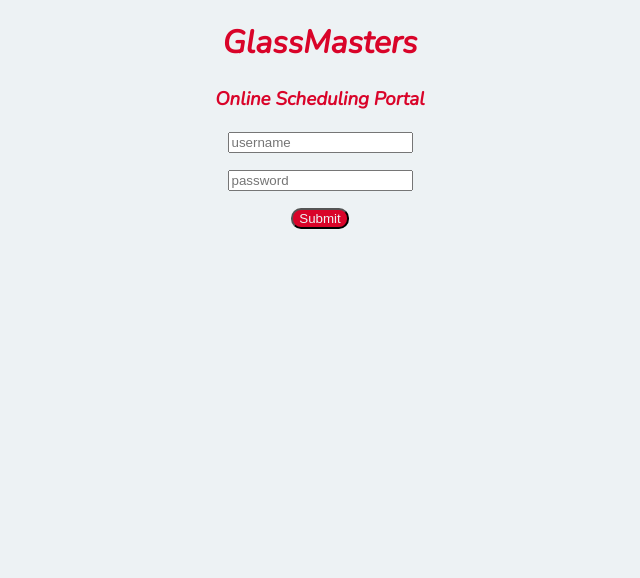
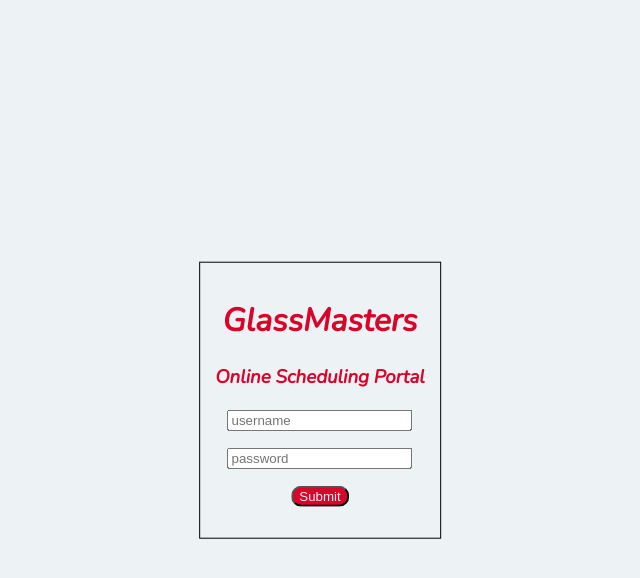
Before and after one commit to CoopGod/scheduling-site, a Flask app: page / in a window 1280 px wide. Shown: the top 578 px of the page, without its empty margins (320-960 px from the left). Run offline with Flask 2, Linux system fonts and the light colour scheme; some libraries are stand-ins or nearby versions.

Commit message:
I centered the DIV!

```diff
--- a/static/style.css
+++ b/static/style.css
@@ -22,7 +22,13 @@ body {
 
 .master-container
 {
-  /* TODO */
+  margin: 0;
+  position: absolute;
+  top: 50%;
+  left: 50%;
+  transform: translate(-50%, -50%);
+  padding: 15px;
+  border: solid black 1px;
 }
 
 /* Buttons */
```
